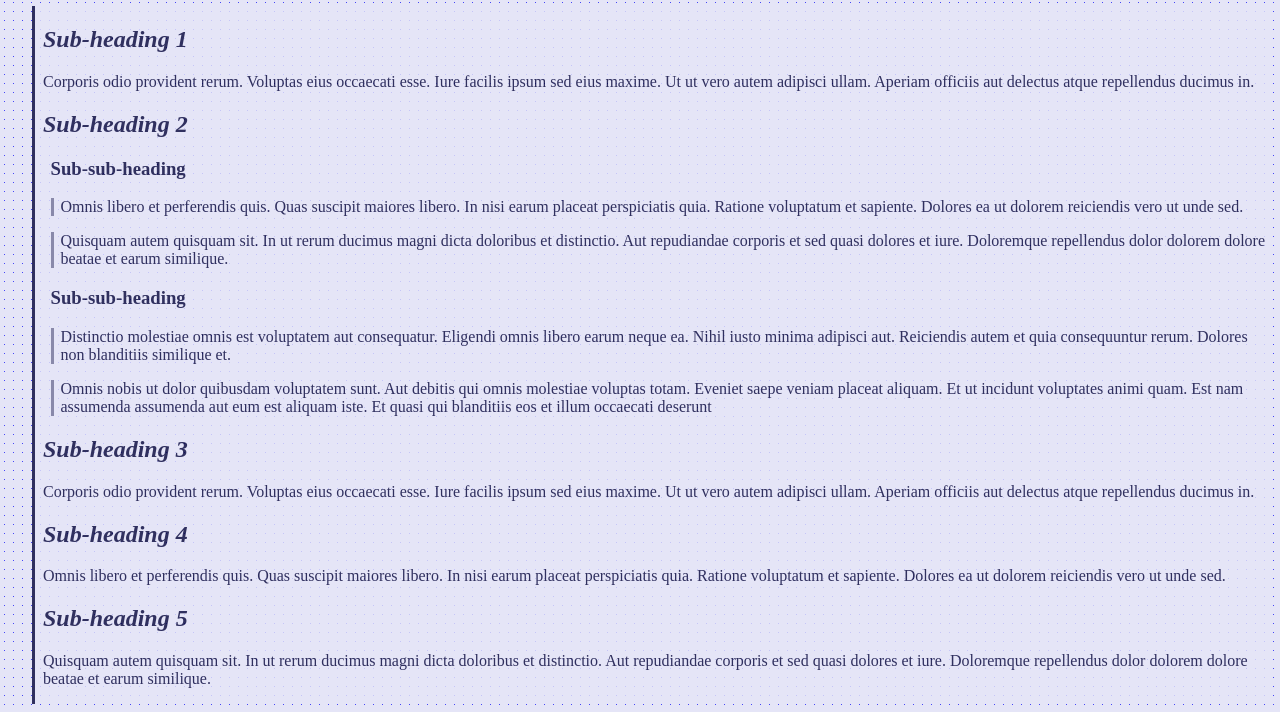
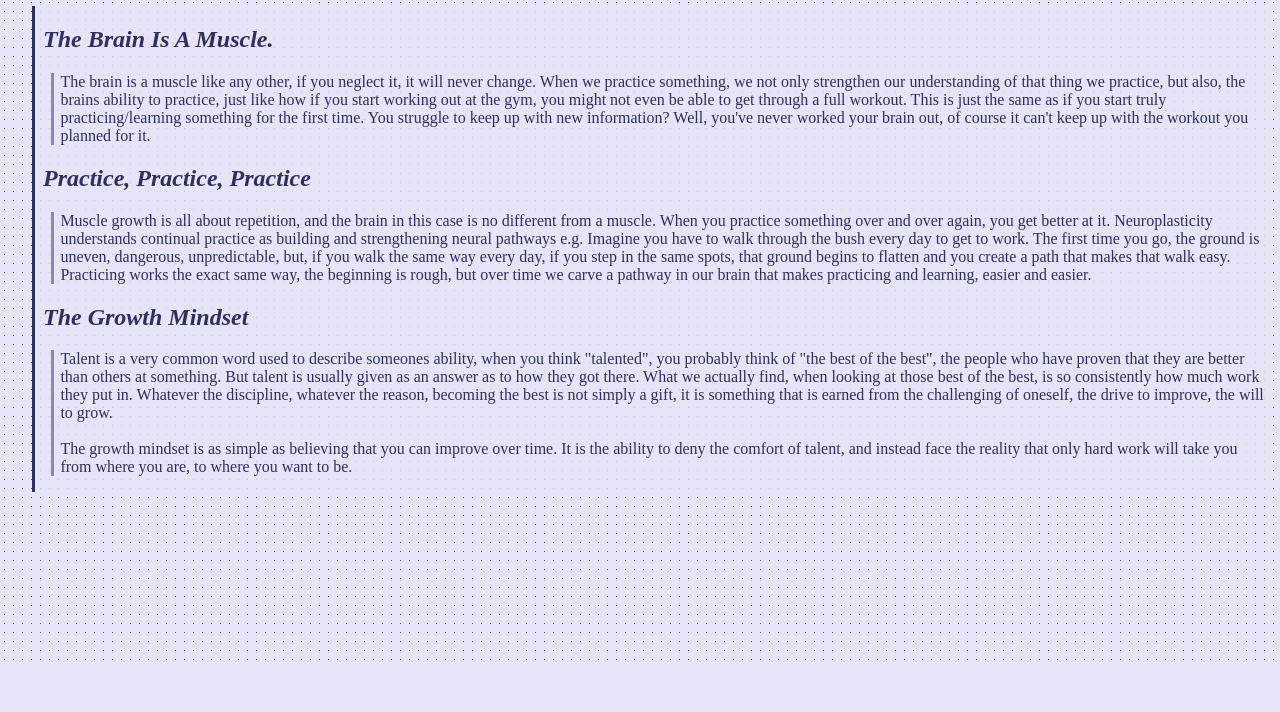
Before and after one commit to LB-developer/POR7ALa.github.io, a plain HTML site: page blog/neuroplasticity.html in a window 1280 px wide. Shown: the part 137-849 px from the top of the page. After the commit the page ends 800 px from the top, so only its background shows below. Drawn offline with Linux system fonts and the light colour scheme.

Commit message:
finish neuroplasticity blog and add to index

```diff
--- a/blog/neuroplasticity.html
+++ b/blog/neuroplasticity.html
@@ -4,7 +4,7 @@
     <meta charset="UTF-8" />
     <meta name="viewport" content="width=device-width, initial-scale=1.0" />
     <link rel="stylesheet" href="/styles/main.css" />
-    <title>Blog template</title>
+    <title>Neuroplasticity</title>
   </head>
   <body>
     <div class="navbar">
@@ -14,44 +14,28 @@
       </div>
     </div>
     <div class="blog-container">
-      <div ><h1 class="blog-header">Header here.</h1></div>
+      <div ><h1 class="blog-header">Neuroplasticity</h1></div>
       <div class="blog-content">
-          <h2><em>Sub-heading 1</em></h2>
+          <h2><em>The Brain Is A Muscle.</em></h2>
 
-          <p>
-            Corporis odio provident rerum. Voluptas eius occaecati esse. Iure facilis ipsum sed eius maxime. Ut ut vero autem adipisci ullam. Aperiam officiis aut delectus atque repellendus ducimus in.
+          <p class="blog-sub-paragraph">
+            The brain is a muscle like any other, if you neglect it, it will never change. When we practice something, we not only strengthen our understanding of that thing we practice, but also, the brains ability to practice, just like how if you start working out at the gym, you might not even be able to get through a full workout. This is just the same as if you start truly practicing/learning something for the first time. You struggle to keep up with new information? Well, you've never worked your brain out, of course it can't keep up with the workout you planned for it.
           <p>
 
 
-          <h2><em>Sub-heading 2</em></h2>
-          <h3 class="blog-sub-heading">Sub-sub-heading</h3>
+          <h2><em>Practice, Practice, Practice</em></h2>
           <p class="blog-sub-paragraph">
-          Omnis libero et perferendis quis. Quas suscipit maiores libero. In nisi earum placeat perspiciatis quia. Ratione voluptatum et sapiente. Dolores ea ut dolorem reiciendis vero ut unde sed.
-          </p>
-          <p class="blog-sub-paragraph">
-            Quisquam autem quisquam sit. In ut rerum ducimus magni dicta doloribus et distinctio. Aut repudiandae corporis et sed quasi dolores et iure. Doloremque repellendus dolor dolorem dolore beatae et earum similique.
-          </p>
-          <h3 class="blog-sub-heading">Sub-sub-heading</h3>
-
-          <p class="blog-sub-paragraph">Distinctio molestiae omnis est voluptatem aut consequatur. Eligendi omnis libero earum neque ea. Nihil iusto minima adipisci aut. Reiciendis autem et quia consequuntur rerum. Dolores non blanditiis similique et.
+          Muscle growth is all about repetition, and the brain in this case is no different from a muscle. When you practice something over and over again, you get better at it. Neuroplasticity understands continual practice as building and strengthening neural pathways e.g. Imagine you have to walk through the bush every day to get to work. The first time you go, the ground is uneven, dangerous, unpredictable, but, if you walk the same way every day, if you step in the same spots, that ground begins to flatten and you create a path that makes that walk easy. Practicing works the exact same way, the beginning is rough, but over time we carve a pathway in our brain that makes practicing and learning, easier and easier.
           </p>
 
-          <p class="blog-sub-paragraph">Omnis nobis ut dolor quibusdam voluptatem sunt. Aut debitis qui omnis molestiae voluptas totam. Eveniet saepe veniam placeat aliquam. Et ut incidunt voluptates animi quam. Est nam assumenda assumenda aut eum est aliquam iste. Et quasi qui blanditiis eos et illum occaecati deserunt</p>
-
-
-          <h2><em>Sub-heading 3</em></h2>
-
-          <p>Corporis odio provident rerum. Voluptas eius occaecati esse. Iure facilis ipsum sed eius maxime. Ut ut vero autem adipisci ullam. Aperiam officiis aut delectus atque repellendus ducimus in.
+          <h2><em>The Growth Mindset</em></h2>
+            <p class="blog-sub-paragraph">
+            Talent is a very common word used to describe someones ability, when you think "talented", you probably think of "the best of the best", the people who have proven that they are better than others at something. But talent is usually given as an answer as to how they got there. What we actually find, when looking at those best of the best, is so consistently how much work they put in. Whatever the discipline, whatever the reason, becoming the best is not simply a gift, it is something that is earned from the challenging of oneself, the drive to improve, the will to grow.
+            <br>
+            <br>
+            The growth mindset is as simple as believing that you can improve over time. It is the ability to deny the comfort of talent, and instead face the reality that only hard work will take you from where you are, to where you want to be.
           </p>
 
-          <h2><em>Sub-heading 4</em></h2>
-
-          <p>Omnis libero et perferendis quis. Quas suscipit maiores libero. In nisi earum placeat perspiciatis quia. Ratione voluptatum et sapiente. Dolores ea ut dolorem reiciendis vero ut unde sed.
-          </p>
-
-          <h2><em>Sub-heading 5</em></h2>
-
-          <p>Quisquam autem quisquam sit. In ut rerum ducimus magni dicta doloribus et distinctio. Aut repudiandae corporis et sed quasi dolores et iure. Doloremque repellendus dolor dolorem dolore beatae et earum similique.</p>
       </div>
 
 
```
Also changed, not shown: blog/problem-solving.html (+1 -1 lines), index.html (+3 -1 lines).
